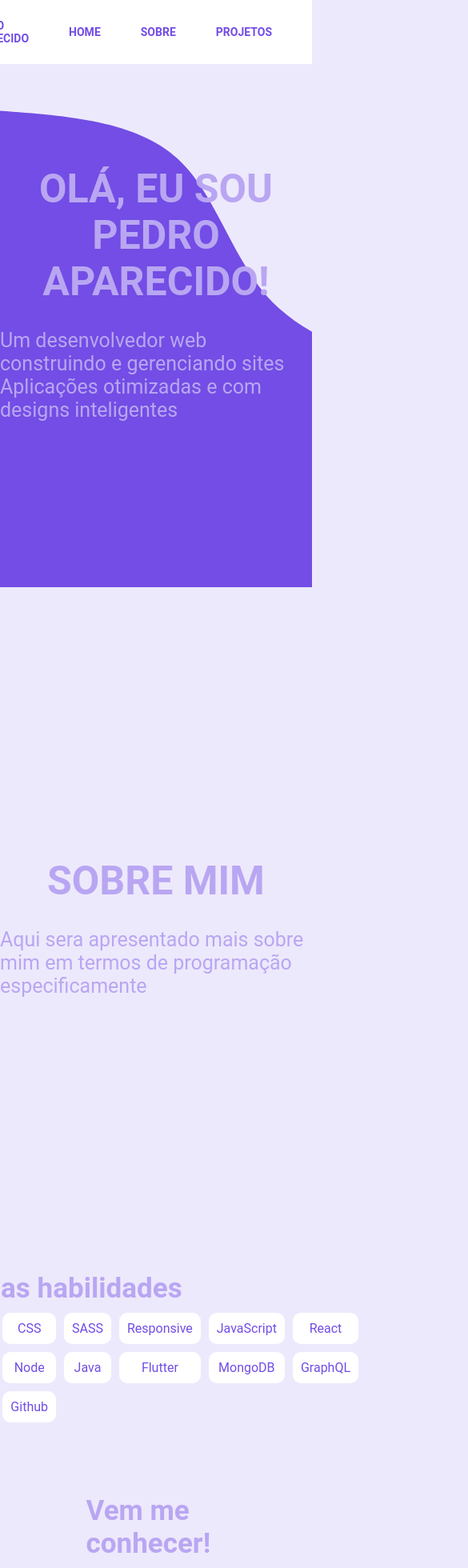
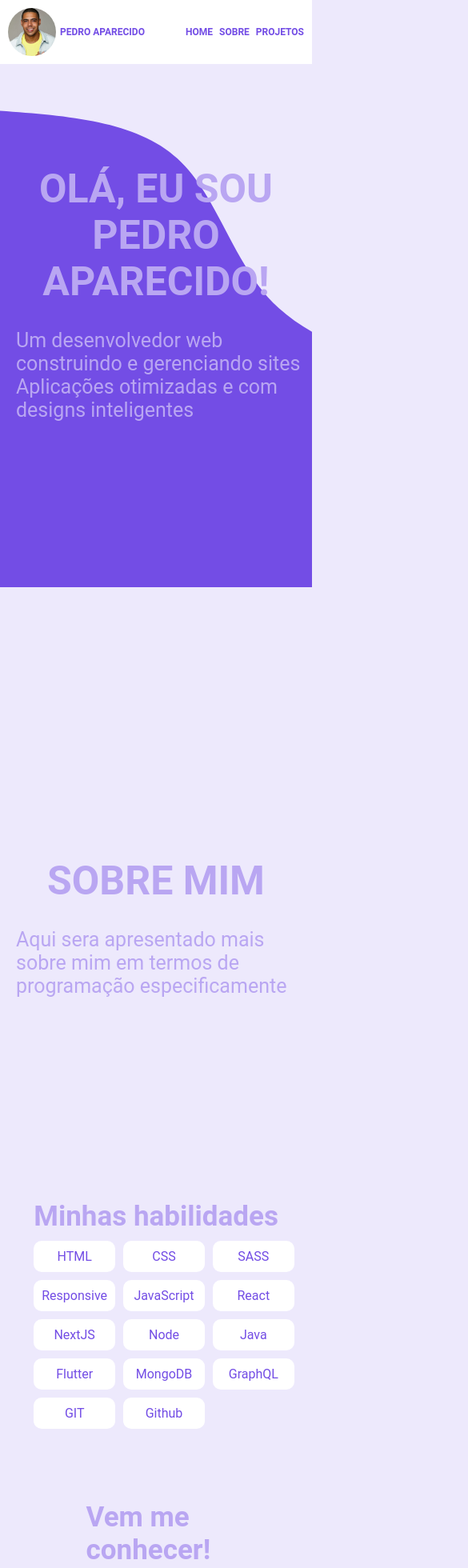
Before and after one commit to pedroaparecido/portfolio, a Next.js app: page / in a window 390 px wide. Shown: the top 1960 px of the page at 80% size, 585 px wide, since content can reach past the window. Built offline with nearby package versions, Linux system fonts and the light colour scheme.

Commit message:
Responsividade completa

```diff
--- a/pages/index.jsx
+++ b/pages/index.jsx
@@ -10,13 +10,6 @@ import CardProject from "../src/components/card/CardProject"
 import FooterName from "../src/components/typography/FooterName"
 import FooterSocial from "../src/components/typography/FooterSocial"
 import Copy from "../src/components/typography/Copy"
-
-const PrincipalDiv = styled.div`
-    display: flex;
-    flex-direction: column;
-    align-items: center;
-    width: 100%;
-`
 
 const StyledDiv = styled.div`
     display: flex;
@@ -45,6 +38,18 @@ const SkillDiv = styled.div`
     display: flex;
     flex-direction: column;
     align-items: start;
+
+    @media (max-width: 426px) {
+        padding-left: 40px;
+    }
+
+    @media (max-width: 376px) {
+        padding-left: 20px;
+    }
+
+    @media (max-width: 320px) {
+        padding-left: 0;
+    }
 `
 
 const Skill = styled.h1`
@@ -55,13 +60,18 @@ const Skill = styled.h1`
 
 const DivRowSkill = styled.div`
     display: grid;
-    grid-template-columns: repeat(6, 1fr);
+    grid-template-columns: repeat(5, 1fr);
     gap: 10px;
     padding-right: 20px;
 
-    @media (max-width: 768x) {
+    @media (max-width: 768px) {
         display: grid;
         grid-template-columns: repeat(4, 1fr);
+    }
+
+    @media (max-width: 426px) {
+        display: grid;
+        grid-template-columns: repeat(3, 1fr);
     }
 `
 
@@ -77,7 +87,7 @@ const DivCard = styled.div`
     flex-direction: row;
     align-items: center;
     justify-content: center;
-    gap: 300px;
+    gap: 200px;
 
     @media (max-width: 768px) {
         display: flex;
@@ -93,6 +103,10 @@ const FooterDiv = styled.div`
     display: flex;
     flex-direction: row;
     align-items: center;
+
+    @media (max-width: 426px) {
+
+    }
 `
 
 const FooterCopy = styled.div`
@@ -107,6 +121,14 @@ const FooterCopy = styled.div`
 const A = styled.a`
     cursor: auto;
     text-decoration: none;
+
+    @media (max-width: 376px) {
+        width: 350px;
+    }
+
+    @media (max-width: 320px) {
+        width: 300px;
+    }
 `
 
 function HomePage() {
@@ -141,8 +163,8 @@ function HomePage() {
                         <Tag>Github</Tag>
                     </DivRowSkill>
                 </SkillDiv>
+            </AboutDiv>
                 <a name="projects"></a>
-            </AboutDiv>
             <DivProject>
                 <Text>MEUS PROJETOS RECENTES</Text>
             </DivProject>
--- a/src/components/input/Button.jsx
+++ b/src/components/input/Button.jsx
@@ -7,6 +7,15 @@ const DivButton = styled.div`
     align-items: center;
     gap: 50px;
     padding-right: 40px;
+
+    @media (max-width: 426px) {
+        display: flex;
+        flex-direction: row;
+        justify-content: end;
+        align-items: center;
+        gap: 8px;
+        padding-right: 0;
+    }
 `
 
 const ButtonStyle = styled.a`
@@ -17,6 +26,9 @@ const ButtonStyle = styled.a`
 
     cursor: pointer;
 
+    @media (max-width: 426px) {
+        font-size: 12px;
+    }
 `
 
 function Button() {
--- a/src/components/layouts/Navbar.jsx
+++ b/src/components/layouts/Navbar.jsx
@@ -17,6 +17,14 @@ const PrimaryDiv = styled.div`
     justify-content: end;
     align-items: center;
     gap: 50px;
+
+    @media (max-width: 426px) {
+        display: flex;
+        flex-direction: row;
+        align-items: center;
+        justify-content: end;
+        gap: 0;
+    }
 `
 
 const SecondDiv = styled.div`
@@ -25,6 +33,11 @@ const SecondDiv = styled.div`
     align-items: center;
     gap: 30px;
     margin-left: 30px;
+
+    @media (max-width: 426px) {
+        gap: 5px;
+        margin-left: 0;
+    }
 `
 
 function Navbar() {
--- a/src/components/typography/FooterSocial.jsx
+++ b/src/components/typography/FooterSocial.jsx
@@ -6,6 +6,10 @@ const DivFooter = styled.div`
     align-items: center;
     padding-left: 50vh;
     padding-right: 25px;
+
+    @media (max-width: 426px) {
+        padding-left: 0;
+    }
 `
 
 const Name = styled.h1`
--- a/src/components/typography/Name.jsx
+++ b/src/components/typography/Name.jsx
@@ -7,6 +7,10 @@ const H1 = styled.h1`
     text-decoration: none;
 
     cursor: pointer;
+
+    @media (max-width: 426px) {
+        font-size: 12px;
+    }
 `
 
 function Name({ children }) {
--- a/src/components/typography/Paragraph.jsx
+++ b/src/components/typography/Paragraph.jsx
@@ -4,6 +4,7 @@ const ParagraphDiv = styled.p`
     z-index: 1;
     font-size: 25px;
     color: #b9a6f2;
+    padding-left: 20px;
 `
 
 function Paragraph({ children }) {
```
